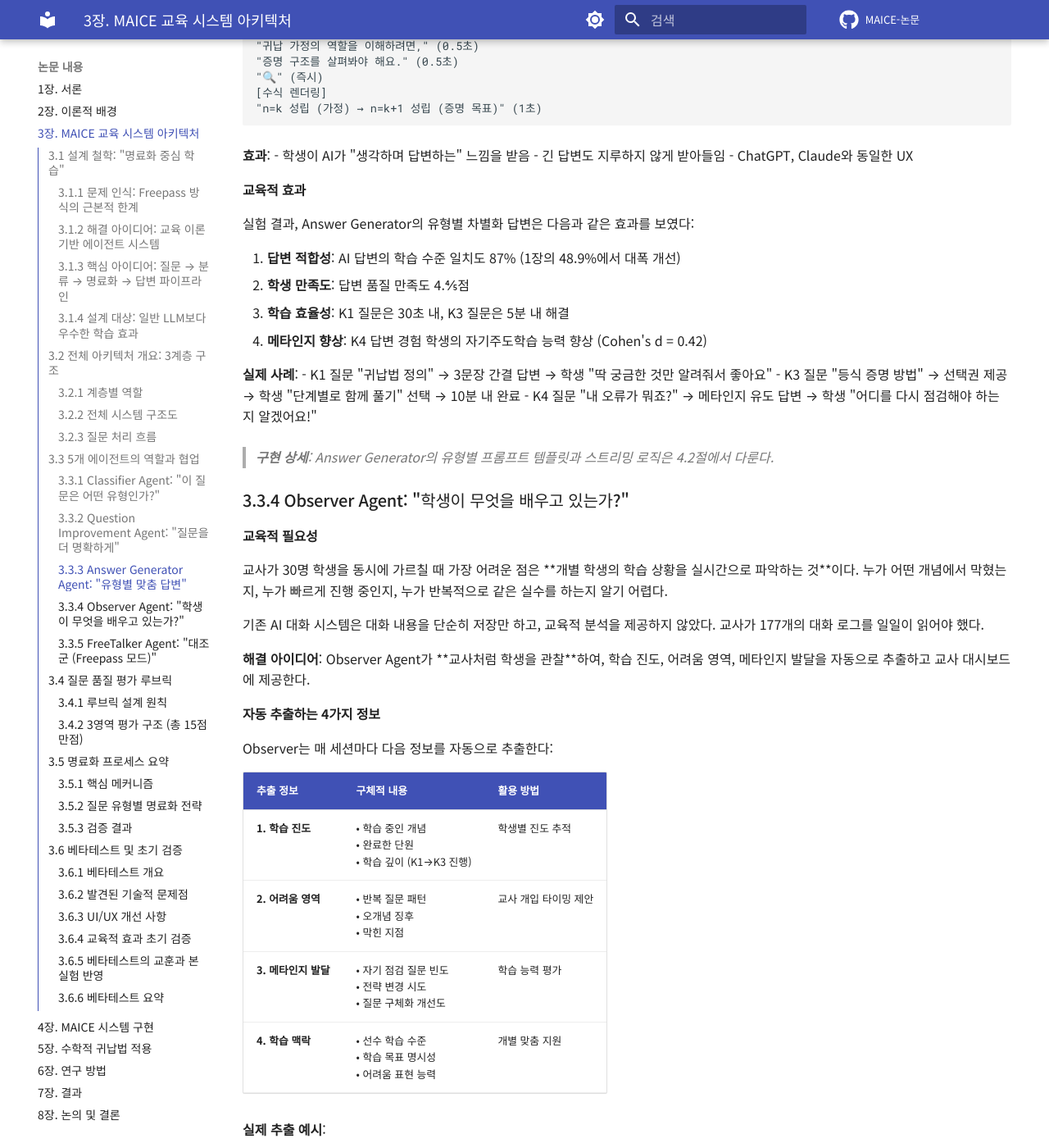
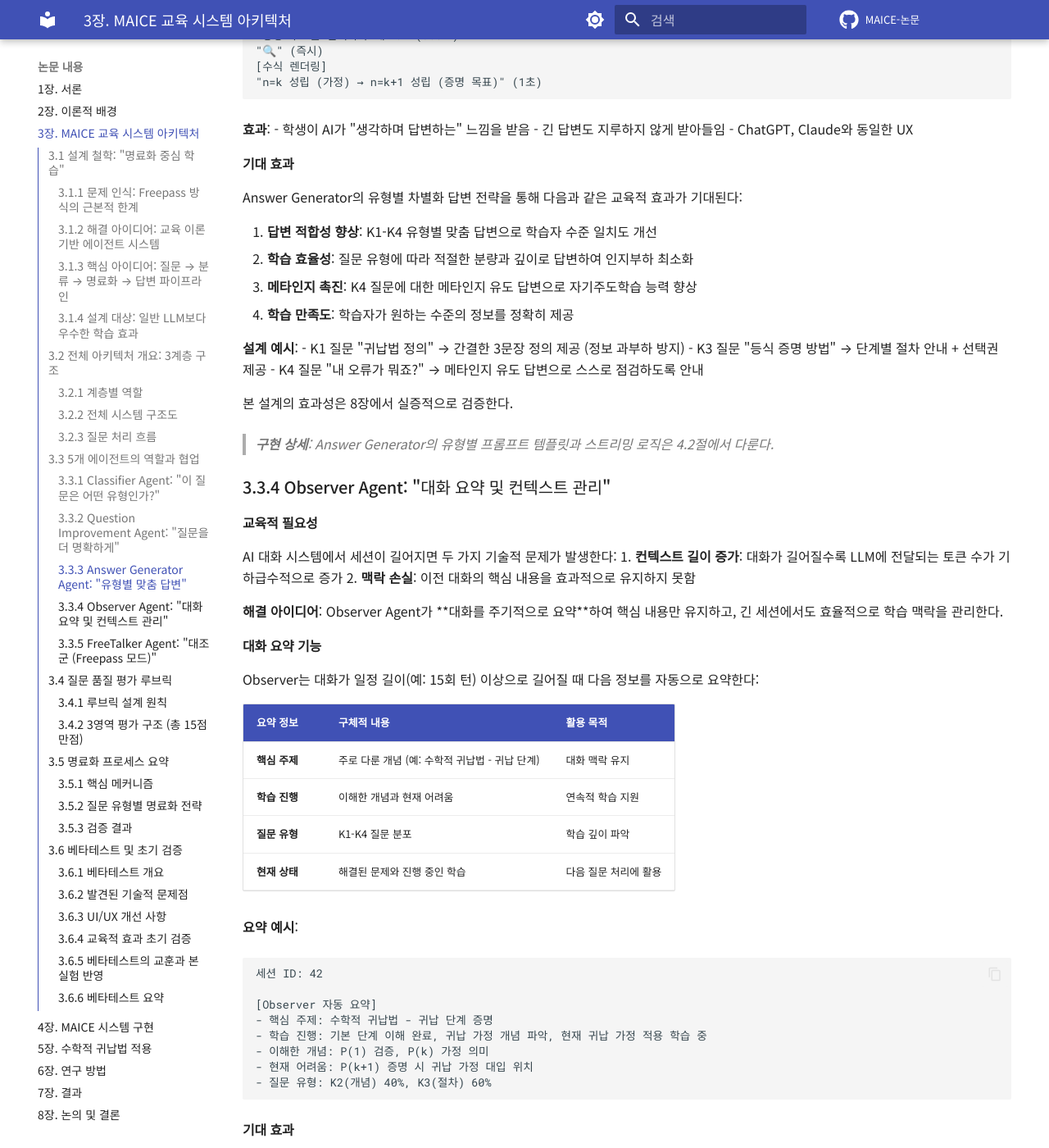
Before and after one commit to KimKyuBong/maice-paper-deploy, an MkDocs documentation site: the page built from docs/chapters/03-system-design.md, in a window 1280 px wide and 1400 px high, scrolled down 16733 px. Shown: the whole window at 82% size. Built offline with MkDocs 1.6.1 and Material for MkDocs 9.7.7, drawn with Linux system fonts in a browser that asks for light colours; comment, search, counter and statistics services are not loaded; some of the changed text lies outside the part shown.

Commit message:
refactor: 3장 실험 결과 스포일러 제거
- 실험 결과 → 기대 효과/검증 계획으로 변경
- QC, QI, AG: 구체적 수치(점수, %) 제거, 설계 의도 중심으로 서술
- Observer: 교사 대시보드 등 미구현 기능을 향후 확장 계획으로 이동
- LO 역할 명확화: 대화 요약 및 컨텍스트 관리 (현재 구현)
- FreeTalker: A/B 테스트 결과 제거, 검증 계획으로 변경
- 모든 효과 검증은 8장에서 다룸을 명시

````diff
--- a/docs/chapters/03-system-design.md
+++ b/docs/chapters/03-system-design.md
@@ -273,16 +273,16 @@ flowchart LR
     style Classifier fill:#4A90E2,color:#FFF
 ```
 
-#### 교육적 효과
+#### 기대 효과
 
-실험 결과, Classifier의 자동 분류는 다음과 같은 교육적 효과를 보였다:
+Classifier의 자동 분류를 통해 다음과 같은 교육적 효과가 기대된다:
 
-1. **질문 품질 향상**: 명료화 과정을 거친 질문의 평균 점수 3.2점 → 4.7점
-2. **답변 적합성 증가**: K1-K4 유형별 맞춤 답변으로 학생 만족도 4.4/5점
-3. **시간 효율성**: answerable 질문(58%)은 명료화 생략으로 즉시 답변
+1. **질문 품질 향상**: 명료화가 필요한 질문을 자동 감지하여 개선 기회 제공
+2. **답변 적합성 증가**: K1-K4 유형별 맞춤 답변으로 학습 효과 극대화
+3. **시간 효율성**: 명확한 질문은 즉시 답변하여 학습 흐름 유지
 
-**실제 사례**:
-- 모호한 질문 "귀납법 어려워요" → needs_clarify 판정 → "어떤 부분이 어려운가요?" → "귀납 단계에서 식 전개" → K3 유형으로 단계별 안내
+**설계 예시**:
+- 모호한 질문 "귀납법 어려워요" → needs_clarify 판정 → **QI**가 "어떤 부분이 어려운가요?" 질문 → 학생 "귀납 단계에서 식 전개" → K3 유형으로 분류하여 **AG**가 단계별 안내 제공
 - 명확한 질문 "n=k+1 단계에서 귀납 가정을 어떻게 사용하나요?" → answerable 판정 → 즉시 K3 답변 생성
 
 > **구현 상세**: Classifier의 프롬프트 설계 및 코드 구조는 4.2절 "에이전트 시스템 구현"에서 다룬다.
@@ -463,21 +463,20 @@ flowchart TD
 재분류: K2 (개념적 이해) → K2 답변 전략 적용
 ```
 
-#### 교육적 효과
+#### 기대 효과
 
-실험 결과, Question Improvement의 명료화 과정은 다음과 같은 효과를 보였다:
+Question Improvement의 명료화 프로세스를 통해 다음과 같은 교육적 효과가 기대된다:
 
-1. **질문 품질 향상**: 명료화 후 질문 점수 평균 3.2점 → 4.7점 (46% 증가)
-2. **학생 만족도**: 명료화 과정의 교육적 가치 4.4/5점
-3. **메타인지 발달**: "내가 무엇을 모르는지 스스로 규정할 수 있게 되었다" (학생 증언)
-4. **시간 효율성**: 평균 1.8회 명료화로 완료 (3회 제한 내)
+1. **질문 품질 향상**: Dewey의 반성적 사고 2단계(문제 정의)를 통한 질문 구조화
+2. **메타인지 발달**: 학생이 스스로 무엇을 모르는지 인식하고 표현하는 능력 향상
+3. **학습 맞춤화**: 구체화된 질문으로 학습자 수준에 맞는 답변 제공 가능
+4. **효율성**: 평균 1-2회 명료화로 질문 개선 (최대 3회 제한)
 
-**학생 증언**:
-> "명료화 과정이 최종 정답보다 더 큰 배움을 줬다. 문제를 조건·정의·목표로 분리해 재정의하는 연습이 됐다."
+**설계 예시**:
+- 모호한 질문 "귀납법 어려워요" → 명료화 질문 제시 → 학생 응답 "귀납 단계에서 식 전개" → K3 유형으로 **AG**에 전달하여 단계별 풀이 제공
+- 초단순 질문 "수열" → 선택지 제공 → "수열 공식들" → K1 답변 (공식 정리)
 
-**실제 사례**:
-- 모호한 질문 "귀납법 어려워요" → 1회 명료화 → "귀납 단계에서 식 전개" → K3 답변 (단계별 풀이)
-- 초단순 질문 "수열" → 선택지 제공 → "수열 공식들" → K1 답변 (공식 정리)
+본 설계의 효과성은 8장에서 실증적으로 검증한다.
 
 > **구현 상세**: Question Improvement의 명료화 평가 로직 및 프롬프트는 4.2절 "에이전트 시스템 구현"에서 다룬다.
 
@@ -672,110 +671,78 @@ Answer Generator는 답변을 **타이핑하듯 실시간으로 전송**한다:
 - 긴 답변도 지루하지 않게 받아들임
 - ChatGPT, Claude와 동일한 UX
 
-#### 교육적 효과
+#### 기대 효과
 
-실험 결과, Answer Generator의 유형별 차별화 답변은 다음과 같은 효과를 보였다:
+Answer Generator의 유형별 차별화 답변 전략을 통해 다음과 같은 교육적 효과가 기대된다:
 
-1. **답변 적합성**: AI 답변의 학습 수준 일치도 87% (1장의 48.9%에서 대폭 개선)
-2. **학생 만족도**: 답변 품질 만족도 4.4/5점
-3. **학습 효율성**: K1 질문은 30초 내, K3 질문은 5분 내 해결
-4. **메타인지 향상**: K4 답변 경험 학생의 자기주도학습 능력 향상 (Cohen's d = 0.42)
+1. **답변 적합성 향상**: K1-K4 유형별 맞춤 답변으로 학습자 수준 일치도 개선
+2. **학습 효율성**: 질문 유형에 따라 적절한 분량과 깊이로 답변하여 인지부하 최소화
+3. **메타인지 촉진**: K4 질문에 대한 메타인지 유도 답변으로 자기주도학습 능력 향상
+4. **학습 만족도**: 학습자가 원하는 수준의 정보를 정확히 제공
 
-**실제 사례**:
-- K1 질문 "귀납법 정의" → 3문장 간결 답변 → 학생 "딱 궁금한 것만 알려줘서 좋아요"
-- K3 질문 "등식 증명 방법" → 선택권 제공 → 학생 "단계별로 함께 풀기" 선택 → 10분 내 완료
-- K4 질문 "내 오류가 뭐죠?" → 메타인지 유도 답변 → 학생 "어디를 다시 점검해야 하는지 알겠어요!"
+**설계 예시**:
+- K1 질문 "귀납법 정의" → 간결한 3문장 정의 제공 (정보 과부하 방지)
+- K3 질문 "등식 증명 방법" → 단계별 절차 안내 + 선택권 제공
+- K4 질문 "내 오류가 뭐죠?" → 메타인지 유도 답변으로 스스로 점검하도록 안내
+
+본 설계의 효과성은 8장에서 실증적으로 검증한다.
 
 > **구현 상세**: Answer Generator의 유형별 프롬프트 템플릿과 스트리밍 로직은 4.2절에서 다룬다.
 
-### 3.3.4 Observer Agent: "학생이 무엇을 배우고 있는가?"
+### 3.3.4 Observer Agent: "대화 요약 및 컨텍스트 관리"
 
 #### 교육적 필요성
 
-교사가 30명 학생을 동시에 가르칠 때 가장 어려운 점은 **개별 학생의 학습 상황을 실시간으로 파악하는 것**이다. 누가 어떤 개념에서 막혔는지, 누가 빠르게 진행 중인지, 누가 반복적으로 같은 실수를 하는지 알기 어렵다.
+AI 대화 시스템에서 세션이 길어지면 두 가지 기술적 문제가 발생한다:
+1. **컨텍스트 길이 증가**: 대화가 길어질수록 LLM에 전달되는 토큰 수가 기하급수적으로 증가
+2. **맥락 손실**: 이전 대화의 핵심 내용을 효과적으로 유지하지 못함
 
-기존 AI 대화 시스템은 대화 내용을 단순히 저장만 하고, 교육적 분석을 제공하지 않았다. 교사가 177개의 대화 로그를 일일이 읽어야 했다.
+**해결 아이디어**: Observer Agent가 **대화를 주기적으로 요약**하여 핵심 내용만 유지하고, 긴 세션에서도 효율적으로 학습 맥락을 관리한다.
 
-**해결 아이디어**: Observer Agent가 **교사처럼 학생을 관찰**하여, 학습 진도, 어려움 영역, 메타인지 발달을 자동으로 추출하고 교사 대시보드에 제공한다.
+#### 대화 요약 기능
 
-#### 자동 추출하는 4가지 정보
+Observer는 대화가 일정 길이(예: 15회 턴) 이상으로 길어질 때 다음 정보를 자동으로 요약한다:
 
-Observer는 매 세션마다 다음 정보를 자동으로 추출한다:
+| 요약 정보 | 구체적 내용 | 활용 목적 |
+|----------|------------|----------|
+| **핵심 주제** | 주로 다룬 개념 (예: 수학적 귀납법 - 귀납 단계) | 대화 맥락 유지 |
+| **학습 진행** | 이해한 개념과 현재 어려움 | 연속적 학습 지원 |
+| **질문 유형** | K1-K4 질문 분포 | 학습 깊이 파악 |
+| **현재 상태** | 해결된 문제와 진행 중인 학습 | 다음 질문 처리에 활용 |
 
-| 추출 정보 | 구체적 내용 | 활용 방법 |
-|----------|------------|----------|
-| **1. 학습 진도** | • 학습 중인 개념<br/>• 완료한 단원<br/>• 학습 깊이 (K1→K3 진행) | 학생별 진도 추적 |
-| **2. 어려움 영역** | • 반복 질문 패턴<br/>• 오개념 징후<br/>• 막힌 지점 | 교사 개입 타이밍 제안 |
-| **3. 메타인지 발달** | • 자기 점검 질문 빈도<br/>• 전략 변경 시도<br/>• 질문 구체화 개선도 | 학습 능력 평가 |
-| **4. 학습 맥락** | • 선수 학습 수준<br/>• 학습 목표 명시성<br/>• 어려움 표현 능력 | 개별 맞춤 지원 |
-
-**실제 추출 예시**:
+**요약 예시**:
 ```
 세션 ID: 42
-학생: 김철수
 
 [Observer 자동 요약]
-- 진도: 귀납법 귀납 단계 학습 중 (K3 수준)
-- 어려움: "귀납 가정 적용"에서 3회 반복 질문
-- 메타인지: K4 질문 2회 (평균보다 높음, 긍정적)
-- 특이사항: "식 전개 과정"에서 일관되게 막힘
-- 교사 코멘트: 귀납 가정 활용법에 대한 개별 지도 권장
+- 핵심 주제: 수학적 귀납법 - 귀납 단계 증명
+- 학습 진행: 기본 단계 이해 완료, 귀납 가정 개념 파악, 현재 귀납 가정 적용 학습 중
+- 이해한 개념: P(1) 검증, P(k) 가정 의미
+- 현재 어려움: P(k+1) 증명 시 귀납 가정 대입 위치
+- 질문 유형: K2(개념) 40%, K3(절차) 60%
 ```
 
-#### 교사 대시보드: 3가지 뷰
+#### 기대 효과
 
-**1) 학생별 상세 뷰**:
-```
-[학생 A]
-• 총 세션: 5회
-• 학습 진도: K1 (정의) ✓ → K2 (개념) ✓ → K3 (적용 중)
-• 어려움 영역: 귀납 가정 적용 ★★★
-• 메타인지 점수: 0.68 (평균 0.54보다 높음)
-• 추세: Improving ↗️
-• 다음 개입: K3 귀납 단계 집중 지도
-```
+Observer의 대화 요약 기능을 통해 다음과 같은 효과가 기대된다:
 
-**2) 반 전체 트렌드 뷰**:
-```
-[공통 어려움 Top 3]
-1. 귀납 가정 적용 (68% 학생) ← 교사 집중 설명 필요
-2. 귀납 단계 식 전개 (52%)
-3. 기초 단계와 귀납 단계 연결 (41%)
+1. **토큰 효율성**: 긴 대화에서도 핵심 맥락만 유지하여 LLM 비용 절감
+2. **맥락 유지**: 이전 대화의 학습 흐름을 잃지 않고 연속적 학습 지원
+3. **응답 품질**: 전체 대화 맥락을 활용하여 더 적절한 답변 생성
+4. **학습 연속성**: 여러 세션에 걸친 학습 진행 추적 가능
 
-[긍정적 신호]
-• 평균 명료화 횟수: 1.8회 → 적절
-• K4 질문 비율: 23% → 메타인지 활성화
-• 세션당 평균 진행: K1 → K2.4 → 빠름
-```
+#### 향후 확장 계획
 
-**3) 개입 알림 뷰**:
-```
-[즉시 개입 필요] (3명)
-• 학생 B: 귀납 가정에서 3회 막힘
-• 학생 D: 오개념 징후 (귀납 가정을 결론에 사용)
+현재 Observer는 대화 요약과 컨텍스트 관리에 집중하지만, 향후 다음 기능으로 확장 가능하다:
 
-[관찰 필요] (5명)
-• 학생 E: 진도 느림, but 꾸준함
-• 학생 F: K1만 반복 질문 (K2로 유도 필요)
+- **학습 패턴 분석**: 학생별 어려움 영역 자동 감지
+- **교사 대시보드**: 반 전체 학습 현황 시각화
+- **개입 시점 제안**: 교사 개입이 필요한 학생 자동 알림
+- **QAC 루브릭 통합**: 실시간 대화 품질 평가
 
-[자기주도학습 가능] (22명)
-• 순조롭게 진행 중, 교사 개입 불필요
-```
+이러한 기능들은 본 연구의 QAC 체크리스트 타당성 검증 이후 단계적으로 구현할 예정이다.
 
-#### 교육적 가치
-
-Observer Agent는 교사의 **개별화 교육 능력**을 획기적으로 향상시킨다:
-
-1. **시간 절약**: 177개 대화 로그 읽기 (4시간) → 요약 확인 (10분)
-2. **조기 발견**: 반복적 어려움을 3회 내에 자동 감지
-3. **효율적 개입**: 즉시 개입이 필요한 3명에게 집중
-4. **데이터 기반 교수**: 반 전체 공통 어려움을 다음 수업에 반영
-
-**실제 활용 사례**:
-- 교사 A: "68% 학생이 '귀납 가정 적용'에서 막힌다는 걸 보고, 다음 수업에서 집중 설명했더니 효과적이었어요."
-- 교사 B: "학생별 메타인지 점수를 보고, K4 질문이 많은 학생들을 격려했어요."
-
-> **구현 상세**: Observer의 학습 패턴 분석 알고리즘과 대시보드 API는 4.2절에서 다룬다.
+> **구현 상세**: Observer의 대화 요약 알고리즘과 DB 저장 구조는 4.2절에서 다룬다.
 
 ### 3.3.5 FreeTalker Agent: "대조군 (Freepass 모드)"
 
@@ -817,28 +784,24 @@ flowchart LR
 - 모드는 세션 전체 동안 고정 (중간에 변경 안 됨)
 
 **대조군의 중요성**:
-- Agent 모드의 효과를 **인과적으로 입증**
+- Agent 모드의 효과를 **인과적으로 검증** 가능
 - 선택 편향(selection bias) 제거
-- "명료화가 정말 도움이 되는가?" 검증
+- "명료화가 정말 도움이 되는가?" 실증적 답변 제공
 
-#### 실험 결과 (6장에서 상세 분석)
+#### 검증 계획
 
-**단일 세션 비교**:
-- Agent: 평균 11.22점 (15점 만점)
-- Freepass: 평균 11.53점
-- → Agent가 약간 낮음 (명료화로 인한 시간 소요)
+FreeTalker를 활용한 A/B 테스트를 통해 다음을 비교 검증할 예정이다:
 
-**학습 진행 (다회 세션) 비교**:
-- Agent: 세션 증가폭 +0.45점
-- Freepass: 세션 증가폭 -0.39점
-- → Agent가 학습 진행에서 우수함 ✅
+**비교 차원**:
+1. **즉시 효과**: 단일 세션에서 질문-답변 품질 비교
+2. **누적 효과**: 다회 세션 시 학습 진행 패턴 비교
+3. **학습자 수준별 효과**: 상위권/하위권 학생에 대한 차별적 효과 분석
 
-**하위권 학생 (Q1) 비교**:
-- Agent: 세션 증가폭 -0.585점
-- Freepass: 세션 증가폭 -0.716점
-- → Agent가 더 효과적 (Cohen's d ≈ 0.38)
+**기대 가설**:
+- 명료화 프로세스는 단일 세션에서는 시간이 더 소요되나, 장기적으로 질문 능력과 메타인지 향상에 기여할 것
+- 특히 절차적 지식이 부족한 하위권 학생들에게 더 큰 학습 효과가 나타날 것
 
-**핵심 발견**: 명료화 프로세스는 **단일 세션에서는 느리지만, 장기적 학습 효과는 우수**하다.
+검증 결과는 8장에서 상세히 분석한다.
 
 > **구현 상세**: FreeTalker의 프롬프트 및 A/B 테스트 무작위 배정 로직은 4.2절에서 다룬다.
 
````
Also changed, not shown: 1 other file.
